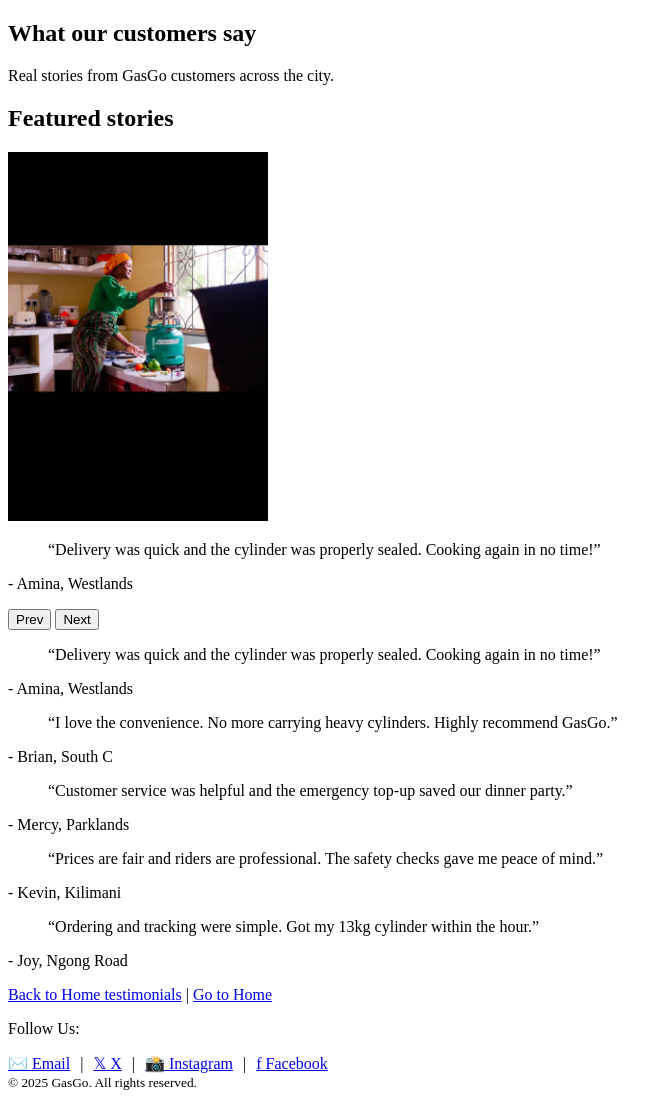
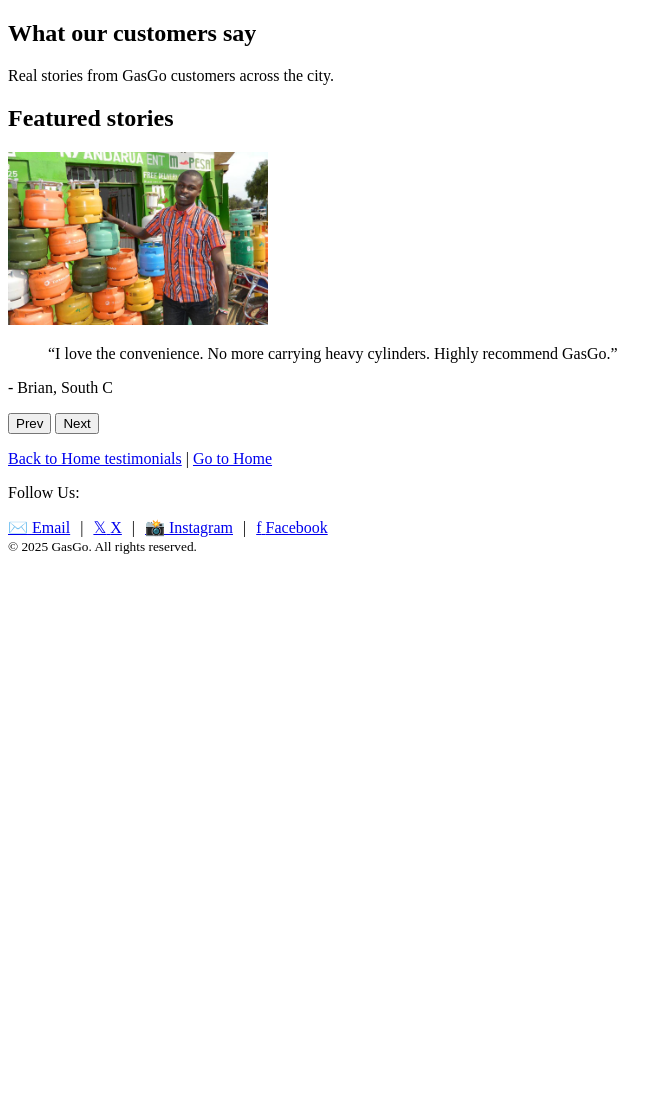
Before and after one commit to Flora72/GasGo, a Django app: page /testimonials/ in a window 1280 px wide. Shown: the part 150-1249 px from the top of the page, without its empty margins (0-672 px from the left). After the commit the page ends 704 px from the top, so only its background shows below. Run offline with Django 5.2, Linux system fonts and the light colour scheme.

Commit message:
carousel updates

```diff
--- a/templates/testimonials.html
+++ b/templates/testimonials.html
@@ -33,6 +33,15 @@
     <section>
         <h2>Featured stories</h2>
         <div id="tCarousel">
+                 <div class="t-item" style="display:none">
+                <p>
+                    <img src="{% static 'images/testimonial1.jpg' %}" alt="Brian recommending GasGo" width="260" height="auto">
+                </p>
+                <blockquote>
+                    “I love the convenience. No more carrying heavy cylinders. Highly recommend GasGo.”
+                </blockquote>
+                <p>- Brian, South C</p>
+            </div>
             <div class="t-item">
                 <p>
                     <img src="{% static 'images/testimonial2.jpg' %}" alt="Amina smiling after GasGo delivery" width="260" height="auto">
@@ -42,15 +51,34 @@
                 </blockquote>
                 <p>- Amina, Westlands</p>
             </div>
-            <div class="t-item" style="display:none">
-                <p>
-                    <img src="{% static 'images/testimonial1.jpg' %}" alt="Brian recommending GasGo" width="260" height="auto">
+        <div class="t-item">
+             <p>
+                    <img src="{% static 'images/testimonial3.jpg' %}" alt="Mercy talking about customer support services" width="260" height="auto">
                 </p>
-                <blockquote>
-                    “I love the convenience. No more carrying heavy cylinders. Highly recommend GasGo.”
-                </blockquote>
-                <p>- Brian, South C</p>
-            </div>
+            <blockquote>
+                “Customer service was helpful and the emergency top-up saved our dinner party.”
+            </blockquote>
+            <p>- Mercy, Parklands</p>
+        </div>
+        <div class="t-item">
+             <p>
+                    <img src="{% static 'images/testimonial4.jpg' %}" alt="kevin comparing prices" width="260" height="auto">
+                </p>
+            <blockquote>
+                “Prices are fair and riders are professional. The safety checks gave me peace of mind.”
+            </blockquote>
+            <p>- Kevin, Kilimani</p>
+        </div>
+        <div class="t-item">
+             <p>
+                    <img src="{% static 'images/testimonial5.jpg' %}" alt="Happy customer " width="260" height="auto">
+                </p>
+            <blockquote>
+                “Ordering and tracking were simple. Got my 13kg cylinder within the hour.”
+            </blockquote>
+            <p>- Joy, Ngong Road</p>
+        </div>
+
         </div>
         <p>
             <button type="button" id="tPrev">Prev</button>
@@ -76,40 +104,6 @@
             })();
         </script>
     </section>
-
-    <section>
-        <article>
-            <blockquote>
-                “Delivery was quick and the cylinder was properly sealed. Cooking again in no time!”
-            </blockquote>
-            <p>- Amina, Westlands</p>
-        </article>
-        <article>
-            <blockquote>
-                “I love the convenience. No more carrying heavy cylinders. Highly recommend GasGo.”
-            </blockquote>
-            <p>- Brian, South C</p>
-        </article>
-        <article>
-            <blockquote>
-                “Customer service was helpful and the emergency top-up saved our dinner party.”
-            </blockquote>
-            <p>- Mercy, Parklands</p>
-        </article>
-        <article>
-            <blockquote>
-                “Prices are fair and riders are professional. The safety checks gave me peace of mind.”
-            </blockquote>
-            <p>- Kevin, Kilimani</p>
-        </article>
-        <article>
-            <blockquote>
-                “Ordering and tracking were simple. Got my 13kg cylinder within the hour.”
-            </blockquote>
-            <p>- Joy, Ngong Road</p>
-        </article>
-    </section>
-
     <section>
         <p>
             <a href="{% url 'index' %}#testimonials">Back to Home testimonials</a>
@@ -117,7 +111,7 @@
             <a href="{% url 'index' %}">Go to Home</a>
         </p>
     </section>
-</main>
+
 
 <footer>
     <p>Follow Us:</p>
```
